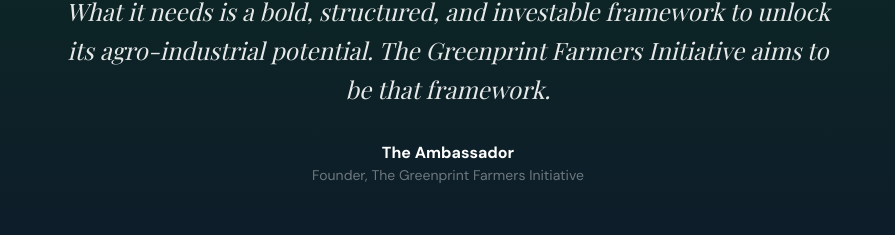
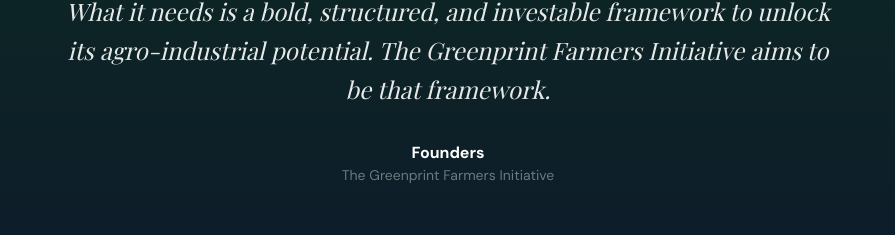
Before and after one commit to The-Greenprint-Farmers-Initiative/The-Greenprint-Farmers-Initiative, a Next.js app: page / in a window 1280 px wide. Shown: the part 5693-5928 px from the top of the page, without its empty margins (192-1087 px from the left). Built offline with nearby package versions, Linux system fonts and the light colour scheme; a web font is replaced by a local one.

Commit message:
Update quote attribution from The Ambassador to Founders

```diff
--- a/src/components/Endorsement.tsx
+++ b/src/components/Endorsement.tsx
@@ -89,9 +89,9 @@
             aims to be that framework.
           </blockquote>
           <div className="mt-8">
-            <div className="font-bold text-white">The Ambassador</div>
+            <div className="font-bold text-white">Founders</div>
             <div className="text-sm text-white/40">
-              Founder, The Greenprint Farmers Initiative
+              The Greenprint Farmers Initiative
             </div>
           </div>
         </motion.div>
```
